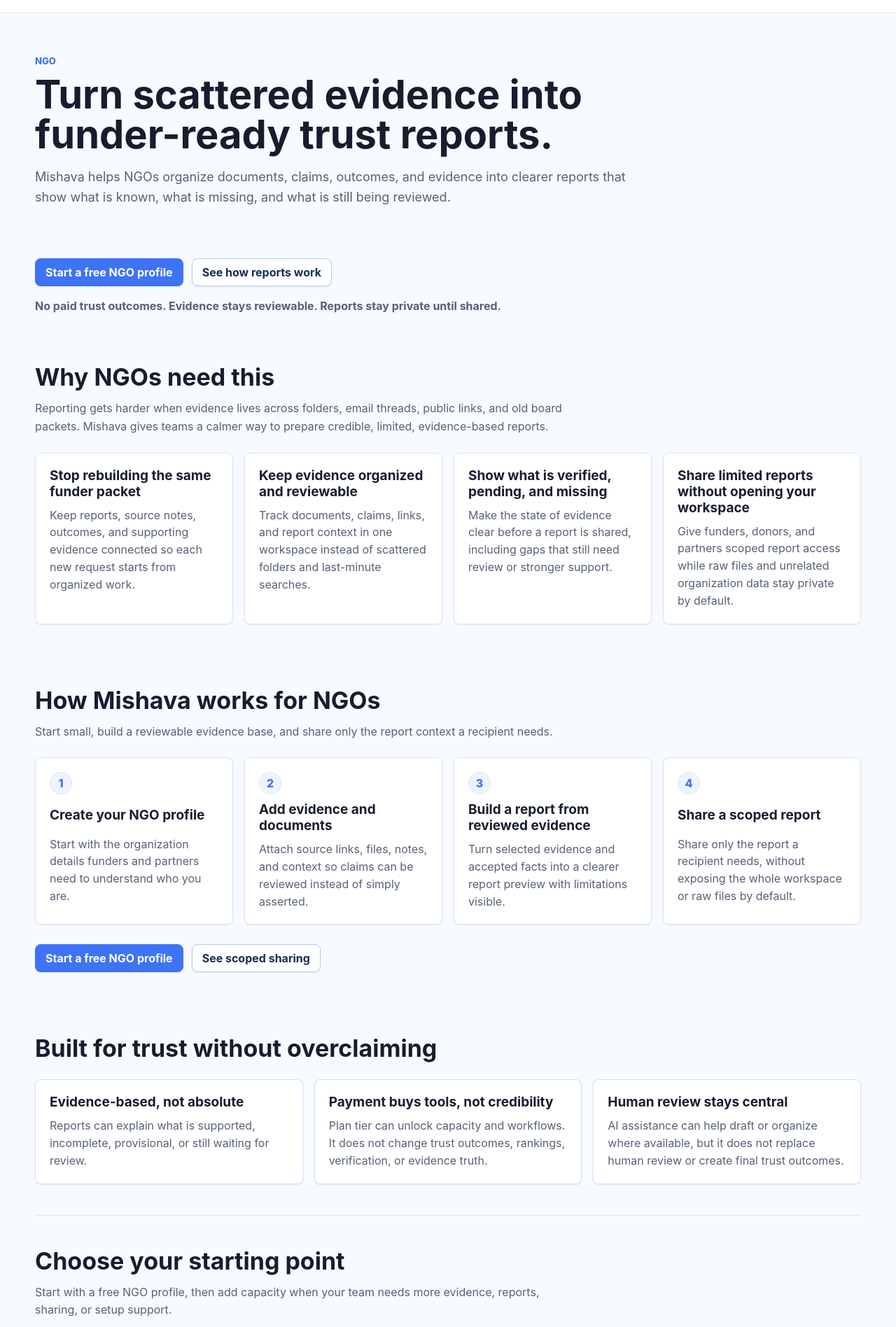
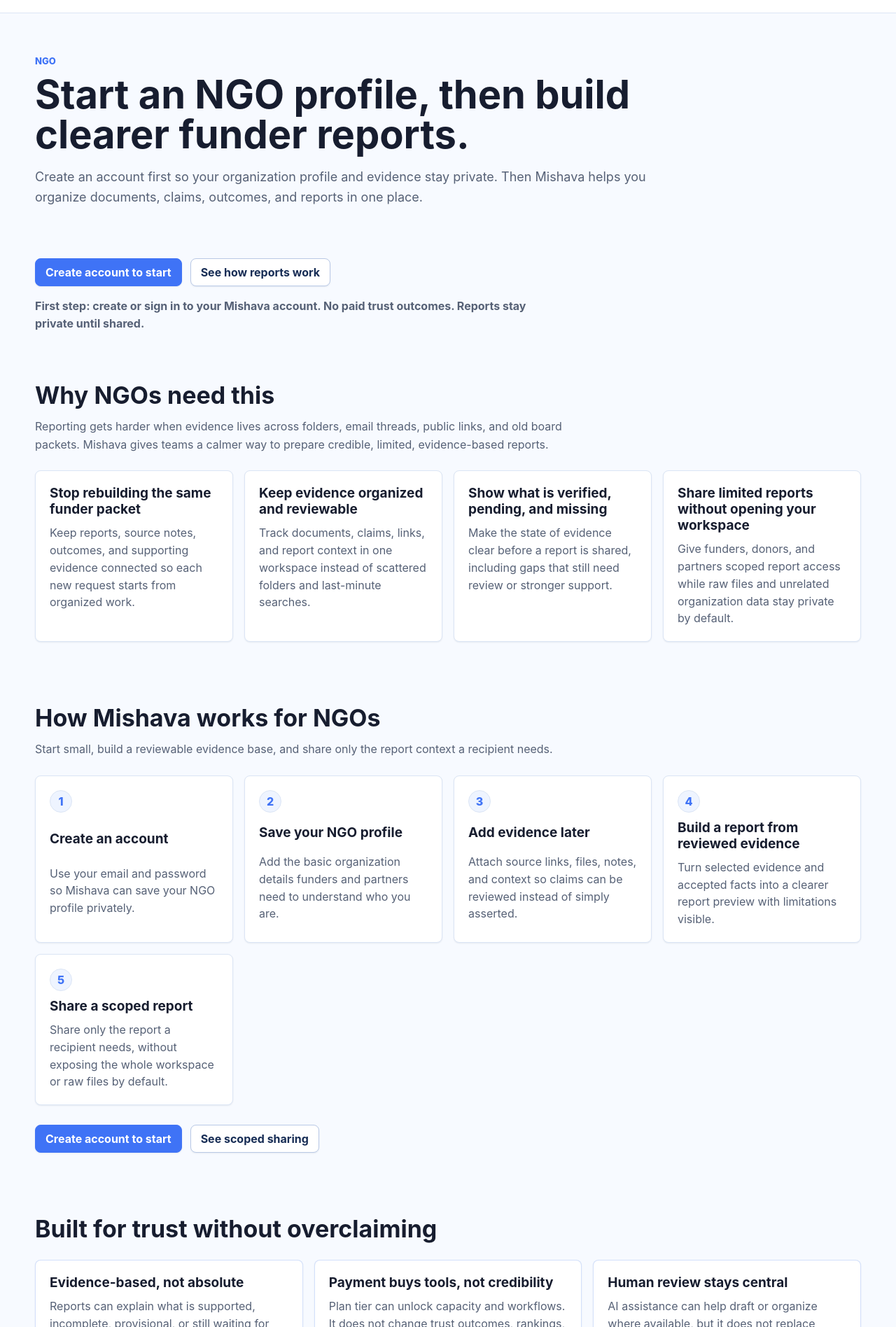
Before and after one commit to Mishava2013/mishava-v2, a Next.js app: page /ngo in a window 1280 px wide. Shown: the part 104-2000 px from the top of the page at 70% size. Built offline with nearby package versions, Linux system fonts and the light colour scheme.

Commit message:
Clarify NGO account-first setup flow

```diff
--- a/src/app/ngo/page.tsx
+++ b/src/app/ngo/page.tsx
@@ -24,21 +24,26 @@ const valueCards = [
 const workflowSteps = [
   {
     step: "1",
-    title: "Create your NGO profile",
-    body: "Start with the organization details funders and partners need to understand who you are.",
+    title: "Create an account",
+    body: "Use your email and password so Mishava can save your NGO profile privately.",
   },
   {
     step: "2",
-    title: "Add evidence and documents",
+    title: "Save your NGO profile",
+    body: "Add the basic organization details funders and partners need to understand who you are.",
+  },
+  {
+    step: "3",
+    title: "Add evidence later",
     body: "Attach source links, files, notes, and context so claims can be reviewed instead of simply asserted.",
   },
   {
-    step: "3",
+    step: "4",
     title: "Build a report from reviewed evidence",
     body: "Turn selected evidence and accepted facts into a clearer report preview with limitations visible.",
   },
   {
-    step: "4",
+    step: "5",
     title: "Share a scoped report",
     body: "Share only the report a recipient needs, without exposing the whole workspace or raw files by default.",
   },
@@ -53,29 +58,31 @@ const planGuidance: Record<string, string> = {
 };
 
 export default function NgoPage() {
+  const ngoSignUpHref = "/auth/sign-up?next=%2Fngo%2Fonboarding&surface=ngo";
+
   return (
     <>
       <PageHeader
         eyebrow="NGO"
-        title="Turn scattered evidence into funder-ready trust reports."
+        title="Start an NGO profile, then build clearer funder reports."
       >
-        Mishava helps NGOs organize documents, claims, outcomes, and evidence
-        into clearer reports that show what is known, what is missing, and what
-        is still being reviewed.
+        Create an account first so your organization profile and evidence stay
+        private. Then Mishava helps you organize documents, claims, outcomes,
+        and reports in one place.
       </PageHeader>
 
       <section className="ngo-public-hero">
         <div className="hero-actions">
-          <Link className="button primary" href="/ngo/onboarding">
-            Start a free NGO profile
+          <Link className="button primary" href={ngoSignUpHref}>
+            Create account to start
           </Link>
           <Link className="button" href="/ngo/reports">
             See how reports work
           </Link>
         </div>
         <p className="ngo-trust-line">
-          No paid trust outcomes. Evidence stays reviewable. Reports stay
-          private until shared.
+          First step: create or sign in to your Mishava account. No paid trust
+          outcomes. Reports stay private until shared.
         </p>
       </section>
 
@@ -112,8 +119,8 @@ export default function NgoPage() {
           ))}
         </div>
         <div className="hero-actions">
-          <Link className="button primary" href="/ngo/onboarding">
-            Start a free NGO profile
+          <Link className="button primary" href={ngoSignUpHref}>
+            Create account to start
           </Link>
           <Link className="button" href="/ngo/sharing">
             See scoped sharing
@@ -151,8 +158,9 @@ export default function NgoPage() {
       <section className="section ngo-pricing-section">
         <h2>Choose your starting point</h2>
         <p className="section-intro">
-          Start with a free NGO profile, then add capacity when your team needs
-          more evidence, reports, sharing, or setup support.
+          Create a free account and start with a basic NGO profile. Add capacity
+          later only when your team needs more evidence, reports, sharing, or
+          setup support.
         </p>
         <div className="table-scroll" role="region" aria-label="NGO access model">
           <table className="table">
@@ -188,8 +196,8 @@ export default function NgoPage() {
 
       <section className="section">
         <div className="hero-actions">
-          <Link className="button primary" href="/ngo/onboarding">
-            Start a free NGO profile
+          <Link className="button primary" href={ngoSignUpHref}>
+            Create account to start
           </Link>
           <Link className="button" href="/ngo/reports">
             Review report tools
```
Also changed, not shown: src/app/ngo/onboarding/page.tsx (+95 -13 lines), 1 other file (tests, documents, lock files or other folders).
